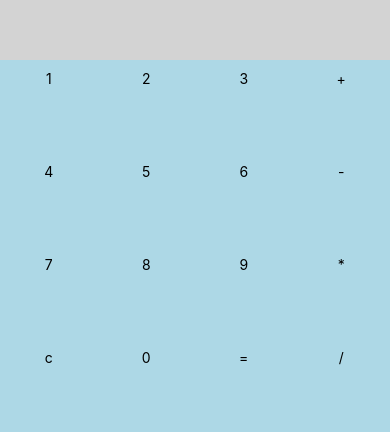
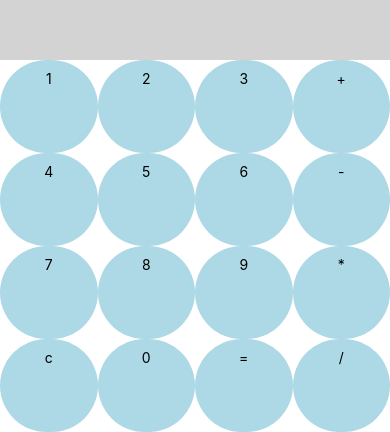
Before and after one commit to MFG-art/React-Native-Calculator, a React Native app: screen / in a window 390 px wide. Shown: the part 412-844 px from the top of the page. Built offline with nearby package versions, Linux system fonts and the light colour scheme.

Commit message:
fixed display position and made buttons round

```diff
--- a/App.js
+++ b/App.js
@@ -109,6 +109,10 @@ const styles = StyleSheet.create({
     flex: 1,
     flexDirection: 'column',
     justifyContent: 'center',
+    position: 'absolute',
+    left: 10,
+    right: 10,
+    bottom: 0,
 
   },
 
@@ -125,7 +129,8 @@ const styles = StyleSheet.create({
      backgroundColor:'lightblue',
      alignItems: 'center',
      padding: 10,
-     flex: 1
+     flex: 1,
+     borderRadius: 50,
   },
 
     column: {
```
